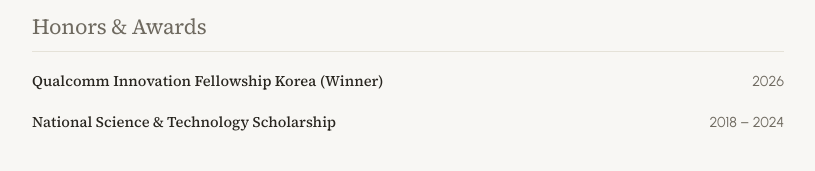
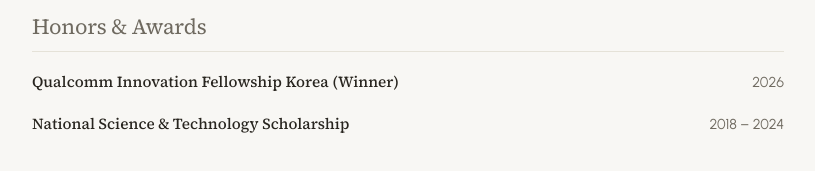
Before and after one commit to Riasok/Riasok.github.io, a plain HTML site: page index.html in a window 1280 px wide. Shown: the part 1834-2005 px from the top of the page, 232-1047 px from the left. Drawn offline with Linux system fonts and the light colour scheme.

Commit message:
Awards: font size 0.96rem
Co-Authored-By: Claude Opus 5.5 <noreply@anthropic.com>

```diff
--- a/style.css
+++ b/style.css
@@ -41,7 +41,7 @@ h1, h2, .title-style, .entry strong, .title, .authors, .venue {
 }
 
 .entry strong { font-weight: 500; }
-#awards .what { font-family: var(--font-title); font-size: 0.92rem; }
+#awards .what { font-family: var(--font-title); font-size: 0.96rem; }
 
 h1 {
   font-size: clamp(2.4rem, 1.8rem + 2vw, 3rem);
```
